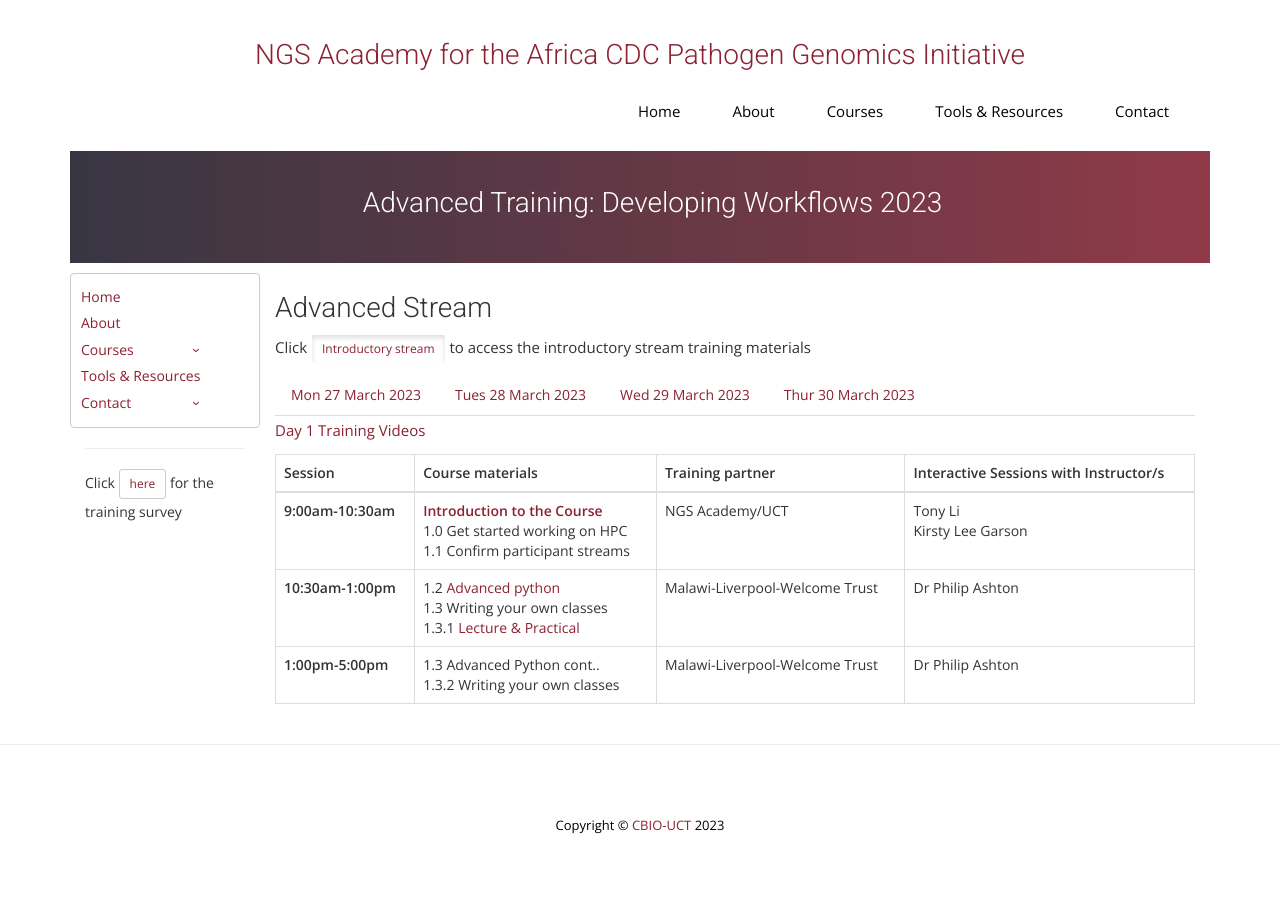
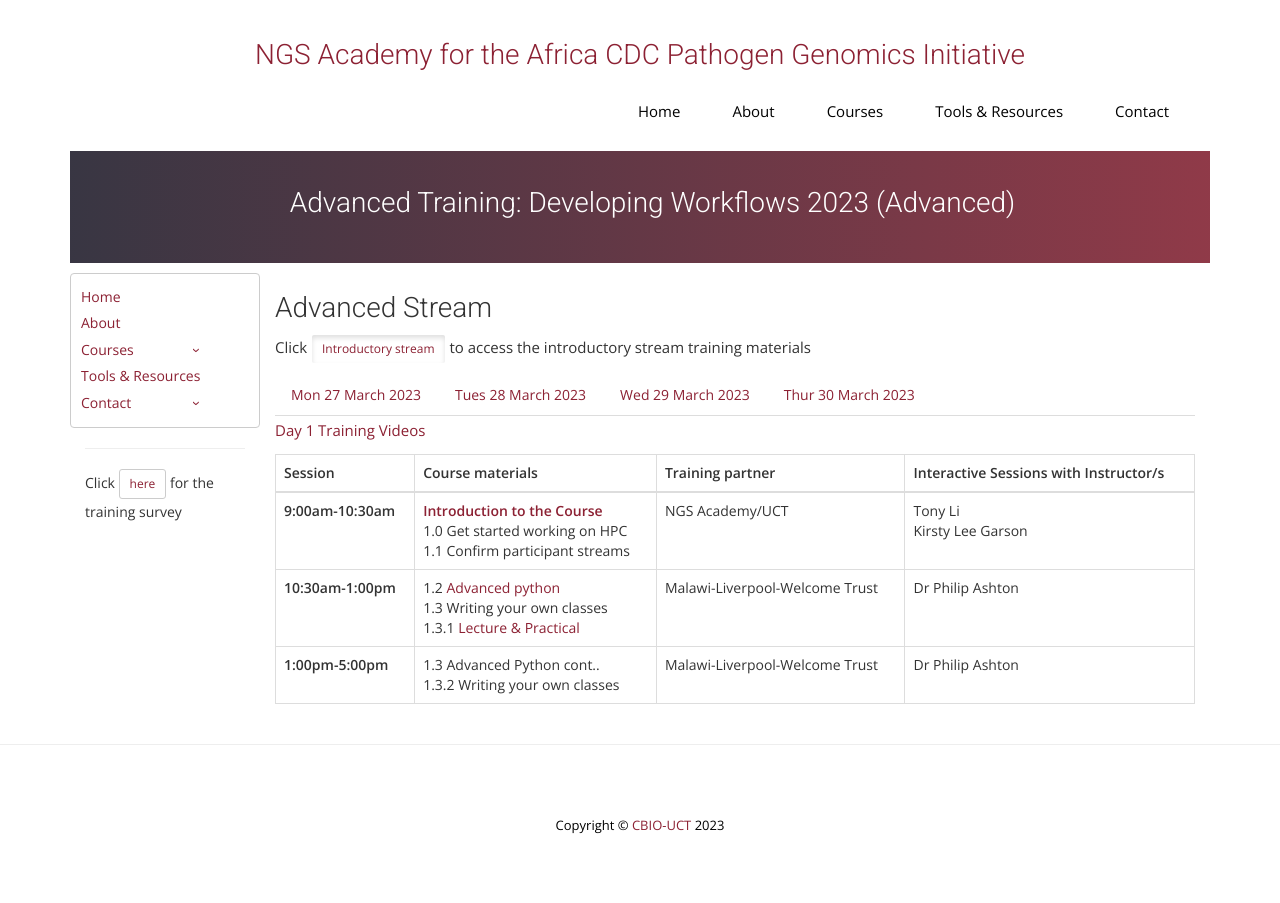
Before and after one commit to uct-cbio/ngs-academy, a Jekyll site: the page built from _posts/2023-04-13-Advanced-Training-Developing-Workflows-ADV.md, in a window 1280 px wide. Built offline with Jekyll 4.4.1, drawn with Linux system fonts in a browser that asks for light colours; nearby versions of some CDN libraries; some web fonts are replaced; comment, search, counter and statistics services are not loaded.

Commit message:
updated links for workflows 2023 course

```diff
--- a/_posts/2023-04-13-Advanced-Training-Developing-Workflows-ADV.md
+++ b/_posts/2023-04-13-Advanced-Training-Developing-Workflows-ADV.md
@@ -1,6 +1,6 @@
 ---
 layout: default
-title:  "Advanced Training: Developing Workflows 2023 "
+title:  "Advanced Training: Developing Workflows 2023 (Advanced)"
 date: 2023-03-17
 main_menu: courses
 permalink: /:year/:title
@@ -11,7 +11,7 @@
 end_date: 2023-03-31
 group: group1
 ---
-<h3>Advanced Stream</h3> Click <a href="{{ site.baseurl }}2023/Advanced-Training-Developing-Workflows-INT/" class="btn btn-secondary btn-sm active" role="button" aria-pressed="true">Introductory stream</a> to access the introductory stream training materials
+<h3>Advanced Stream</h3> Click <a href="{{ site.baseurl }}2023/Advanced-Training-Developing-Workflows-INT" class="btn btn-secondary btn-sm active" role="button" aria-pressed="true">Introductory stream</a> to access the introductory stream training materials
 
 <!-- start here introductory course materials -->
 <ul class="nav nav-tabs" role="tablist">
```
Also changed, not shown: _posts/2023-04-13-Advanced-Training-Developing-Workflows-INT.md (+1 -1 lines).
